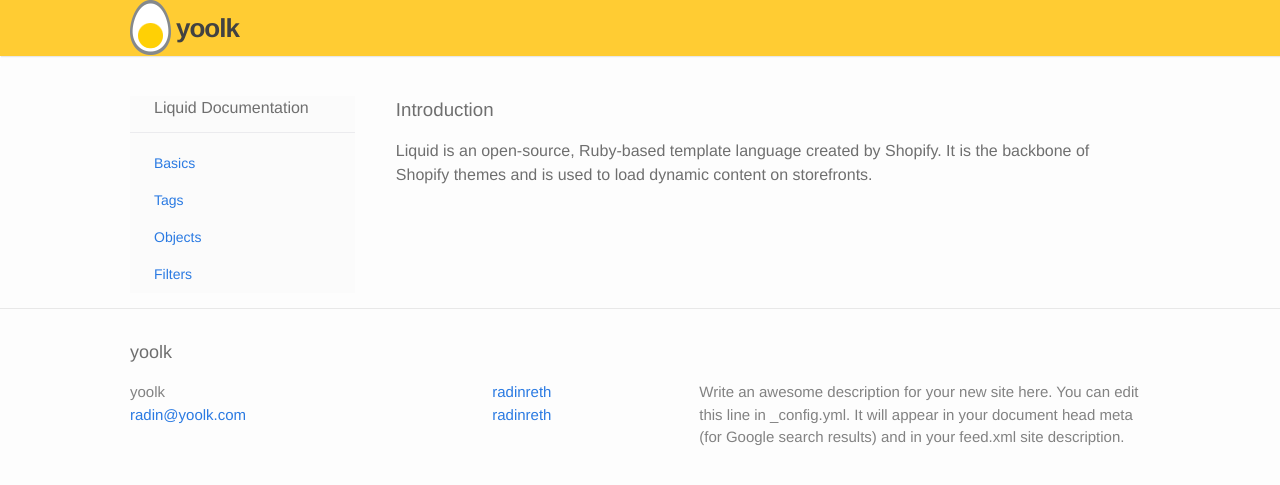
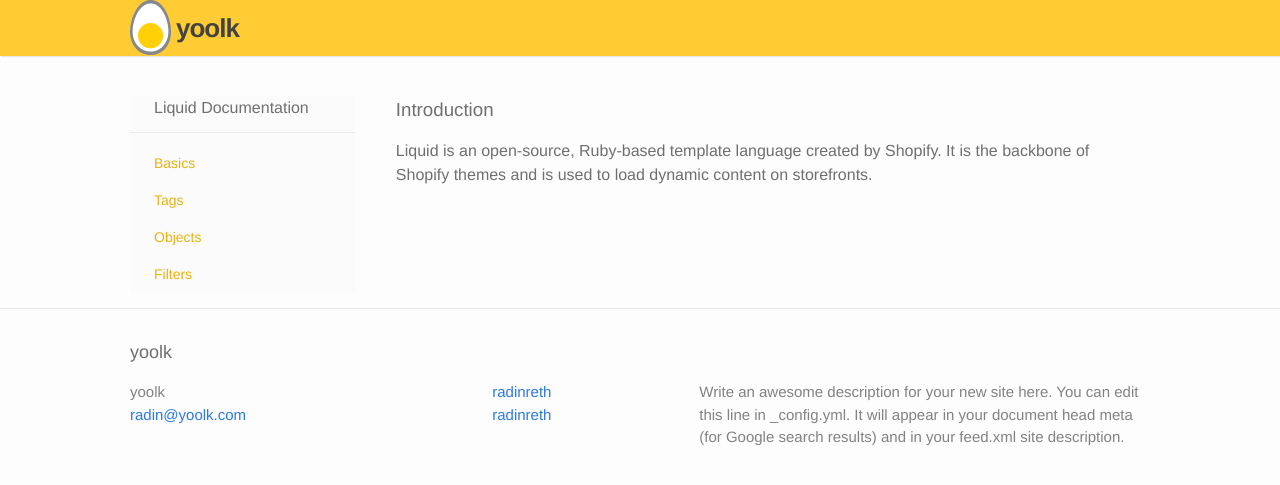
Before and after one commit to yoolk/liquid-documentation, a Jekyll site: the page built from basics/index.html, in a window 1280 px wide. Shown: the top 485 px of the page. Built offline with Jekyll 4.4.1, drawn with Linux system fonts in a browser that asks for light colours.

Commit message:
add behavior nav hover

```diff
--- a/_sass/_layout.scss
+++ b/_sass/_layout.scss
@@ -131,6 +131,10 @@
   dt a {
     display: block;
     padding: 8px 24px;
+    color: #E7B30F;
+    &:hover {
+      background: #FFF0C5;
+    }
   }
   .subnav {
     list-style-type: none;
@@ -143,10 +147,11 @@
   }
 }
 
-// .active a {
-//   color: #fff !important;
-//   background-color: #FFCC33;
-// }
+.active a {
+  color: #fff !important;
+  background-color: #FFCC33 !important;
+}
+
 .nav-first-child {
   padding: 0 24px 12px;
   margin-bottom: 12px;
```
